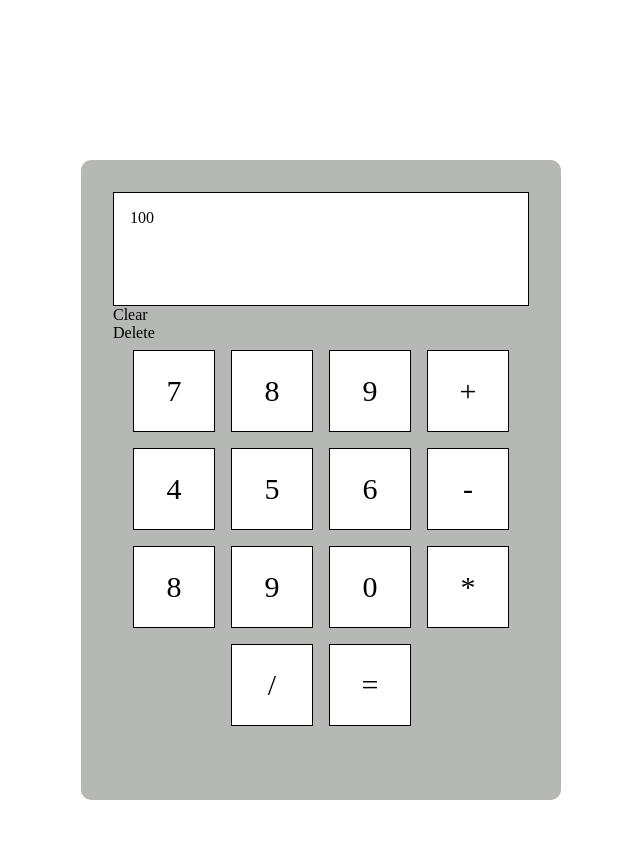
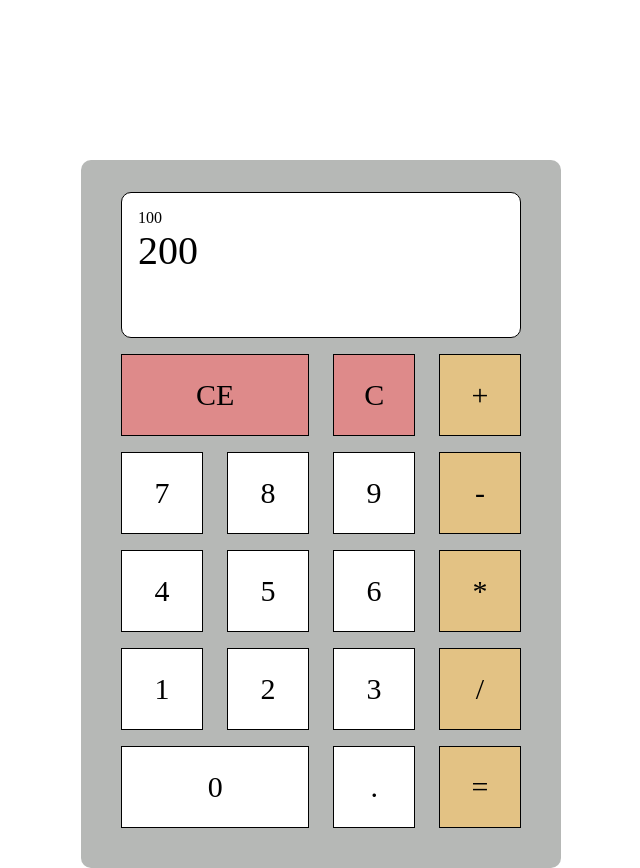
Before and after one commit to djballowe/Calculator-Web-App, a plain HTML site: page index.html in a window 1280 px wide. Shown: the whole page, without its empty margins (319-959 px from the left). Before the commit the page ends 800 px from the top, so only its background shows below. Drawn offline with Linux system fonts and the light colour scheme.

Commit message:
adding more color and button layouts

```diff
--- a/index.html
+++ b/index.html
@@ -12,24 +12,28 @@
         <div class="pad">
             <div class="screen">
                 <div class="digits">100</div>
+                <div class="mainDigit">200</div>
             </div>
-            <div class="clear">Clear</div>
-            <div class="delete">Delete</div>
+
             <div class="numberpad">
+                <div class="num" id="CE">CE</div>
+                <div class="num" id="C">C</div>
+                <div class="num" id="factors">+</div>
                 <div class="num">7</div>
                 <div class="num">8</div>
                 <div class="num">9</div>
-                <div class="num">+</div>
+                <div class="num" id="factors">-</div>
                 <div class="num">4</div>
                 <div class="num">5</div>
                 <div class="num">6</div>
-                <div class="num">-</div>
-                <div class="num">8</div>
-                <div class="num">9</div>
-                <div class="num">0</div>
-                <div class="num">*</div>
-                <div class="num">/</div>
-                <div class="num">=</div>
+                <div class="num" id="factors">*</div>
+                <div class="num">1</div>
+                <div class="num">2</div>
+                <div class="num">3</div>
+                <div class="num" id="factors">/</div>
+                <div class="num" id="zero">0</div>
+                <div class="num">.</div>
+                <div class="num" id="factors">=</div>
             </div>
         </div>
 
--- a/styles.css
+++ b/styles.css
@@ -17,7 +17,7 @@ body {
 }
 
 .calculatorBody {
-   height: 40rem;
+   height: auto;
    width: 30rem;
    background: #b6b8b6;
    margin: 0 auto;
@@ -26,21 +26,36 @@ body {
 }
 
 .pad {
-    padding: 2rem;
+    margin: 2rem;
 }
 
 .screen {
-    height: 5rem;
+    display: flex;
+    flex-direction: column;
+    align-content: flex-end;
+    margin: .5rem;
+    height: 7rem;
     width: auto;
     background-color: white;
     padding: 1rem;
     border: 1px solid black;
     background-color: white;
+    border-radius: 10px;
+
+}
+
+.mainDigit {
+    font-size: 40px;
+}
+
+.clearDelete {
+    display: flex;
+
 }
 
 .numberpad {
     display: flex;
-    justify-content: center;
+    justify-content: space-between;
     flex-wrap: wrap;
     align-content: flex-start;
 }
@@ -57,3 +72,20 @@ body {
     height: 5rem;
     width: 5rem;
 }
+
+#zero {
+    width: 11.65rem;
+}
+
+#CE {
+    background-color: #de8a8a;
+    width: 11.65rem;
+}
+
+#C {
+    background-color: #de8a8a;
+}
+
+#factors {
+    background-color: #e3c284;
+}
```
